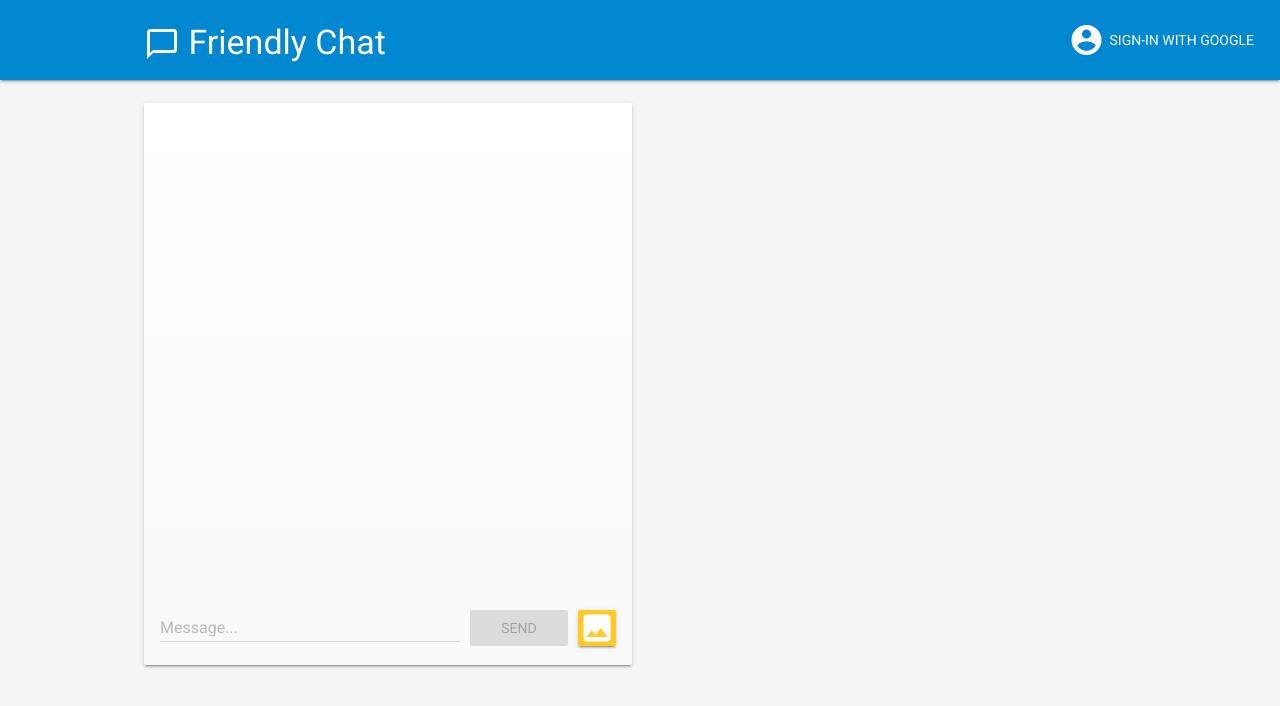
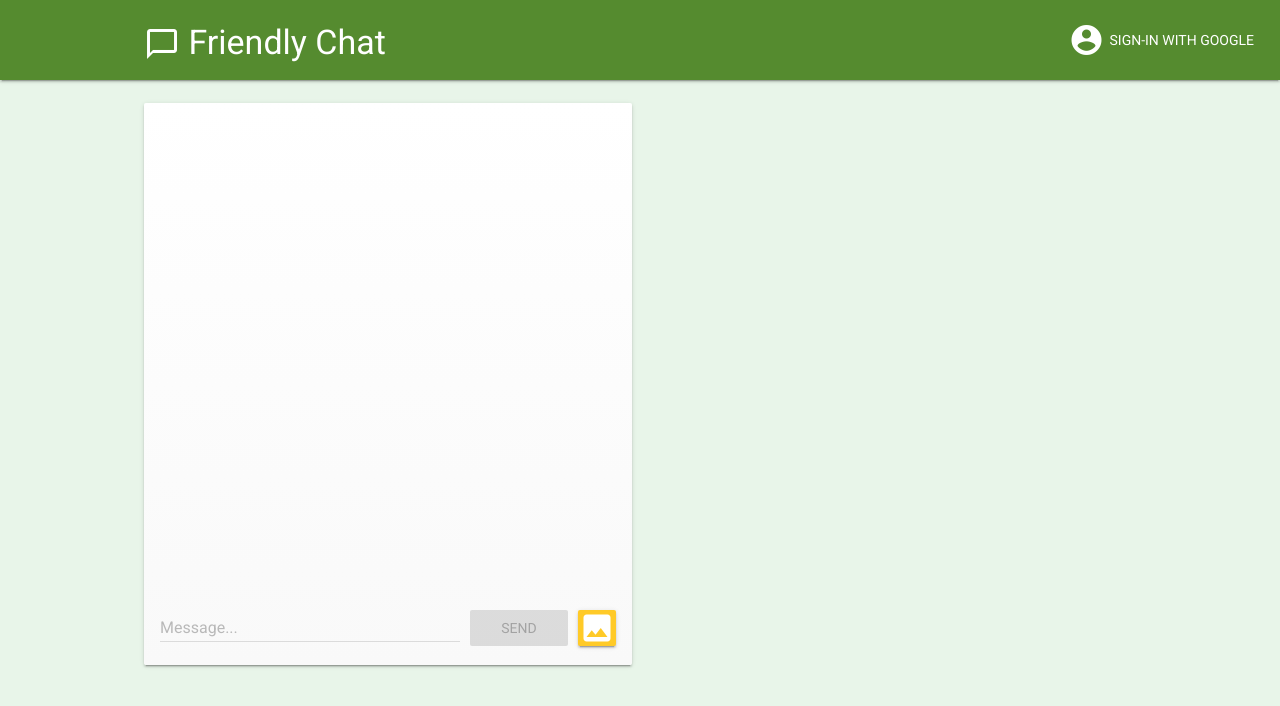
Before and after one commit to XintongHao/XintongHao_RESUME, a plain HTML site: page HXT_friendlychat_firebase/index.html in a window 1280 px wide. Drawn offline with nearby package versions, Linux system fonts and the light colour scheme; some packages are replaced by stand-ins of ours; no server answers.

Commit message:
Update index.html

```diff
--- a/HXT_friendlychat_firebase/index.html
+++ b/HXT_friendlychat_firebase/index.html
@@ -53,7 +53,7 @@
 <div class="demo-layout mdl-layout mdl-js-layout mdl-layout--fixed-header">
 
   <!-- Header section containing logo -->
-  <header class="mdl-layout__header mdl-color-text--white mdl-color--light-blue-700">
+  <header class="mdl-layout__header mdl-color-text--white mdl-color--light-green-800">
     <div class="mdl-cell mdl-cell--12-col mdl-cell--12-col-tablet mdl-grid">
       <div class="mdl-layout__header-row mdl-cell mdl-cell--12-col mdl-cell--12-col-tablet mdl-cell--12-col-desktop">
         <h3><i class="material-icons">chat_bubble_outline</i> Friendly Chat</h3>
@@ -71,7 +71,7 @@
     </div>
   </header>
 
-  <main class="mdl-layout__content mdl-color--grey-100">
+  <main class="mdl-layout__content mdl-color--green-50">
     <div id="messages-card-container" class="mdl-cell mdl-cell--12-col mdl-grid">
 
       <!-- Messages container -->
```
